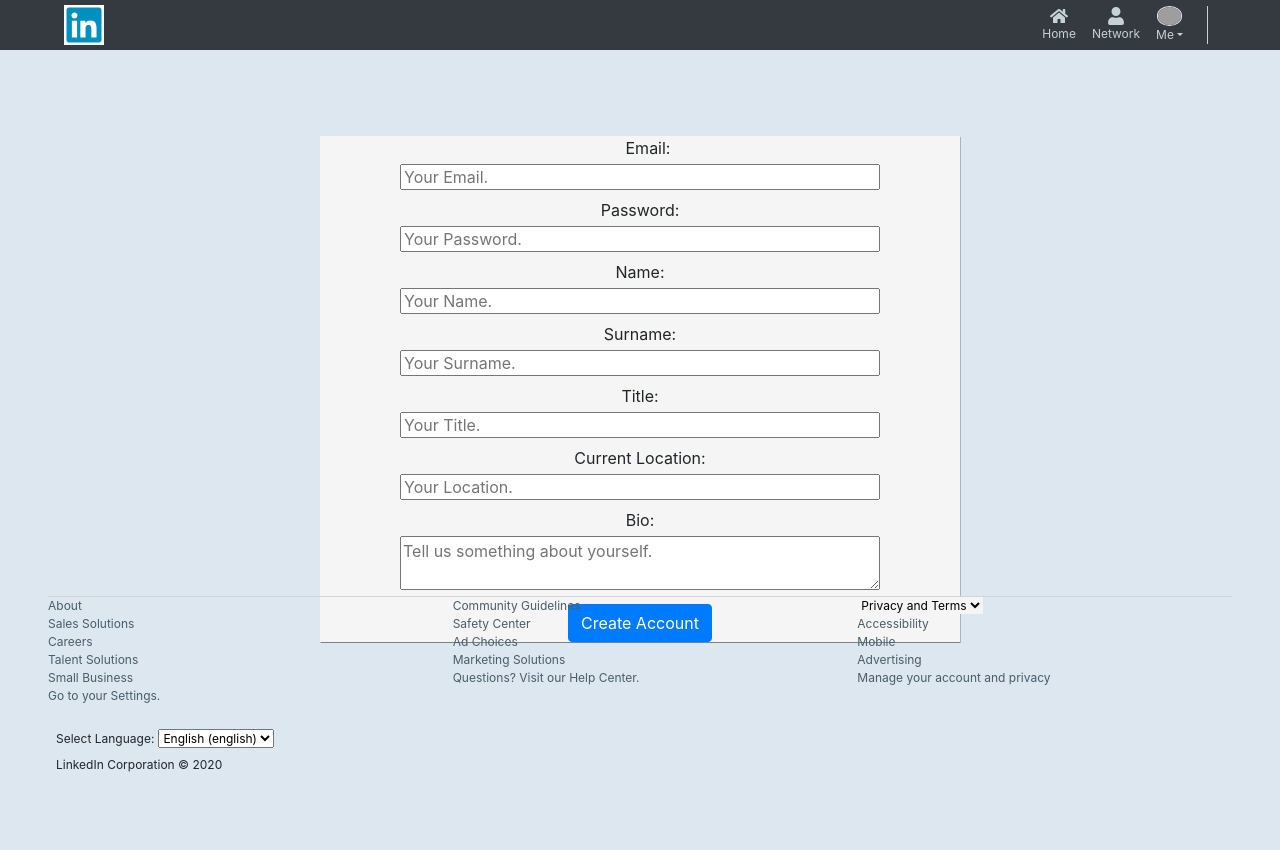
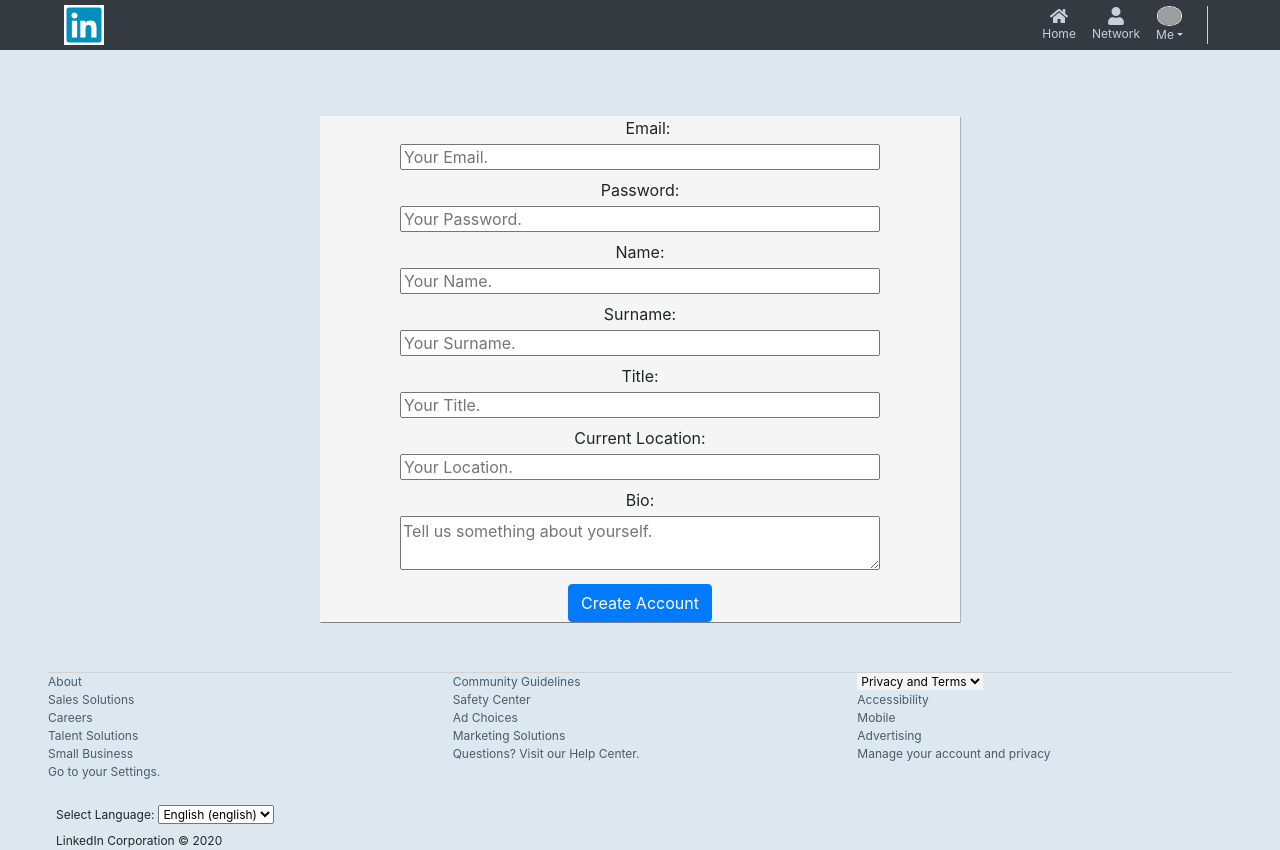
Before and after one commit to Gustolandia/LinkedinAlone, a React (Create React App) app: page /create in a window 1280 px wide. Before the commit the page ends 800 px from the top, so only its background shows below. Built offline with nearby package versions, Linux system fonts and the light colour scheme; grey boxes are pictures that could not be loaded.

Commit message:
fixed footer in intitial pages

```diff
--- a/src/components/Footer.css
+++ b/src/components/Footer.css
@@ -3,8 +3,8 @@
     margin: 10px 48px;
     font-size: 12px;
     border-top: 1px solid lightgrey;
-    position: fixed;
-    bottom:0px;
+    position: relative;
+    top:50px;
   }
   .containers a {
     margin-top: 4px;
--- a/src/components/create.css
+++ b/src/components/create.css
@@ -1,7 +1,7 @@
 .logon{
-    position: absolute;
-    top: 15%;
-
+    position: relative;
+    top: 100px;
+    margin-bottom: 100px;
     left:25%;
     width:50%;
     background-color: #f5f5f5;
--- a/src/components/login.css
+++ b/src/components/login.css
@@ -1,7 +1,7 @@
 .login{
-    position: absolute;
-    top: 25%;
-
+    position: relative;
+    top: 100px;
+    margin-bottom: 100px;
     left:25%;
     width:50%;
     background-color: #f5f5f5;
```
